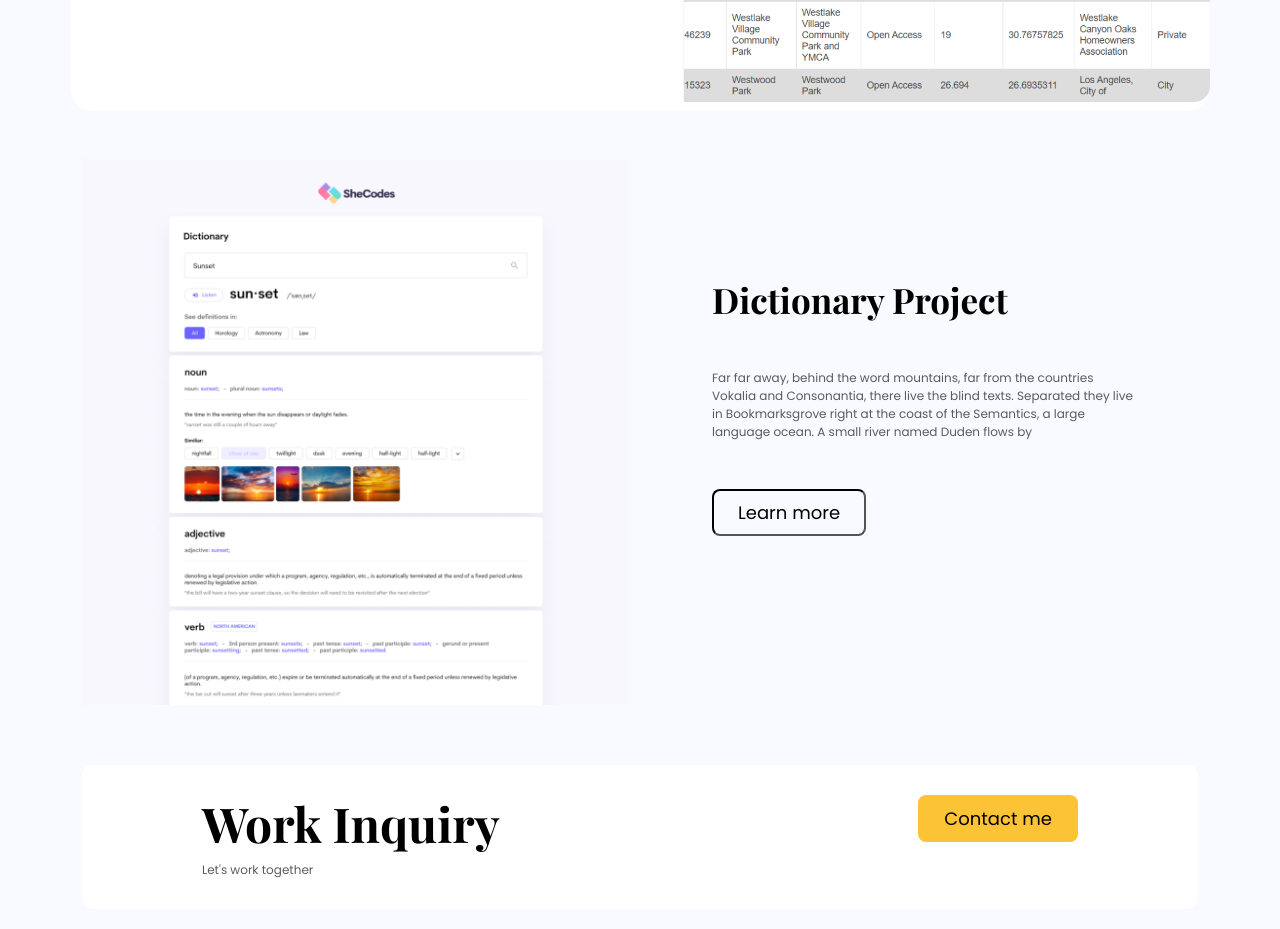
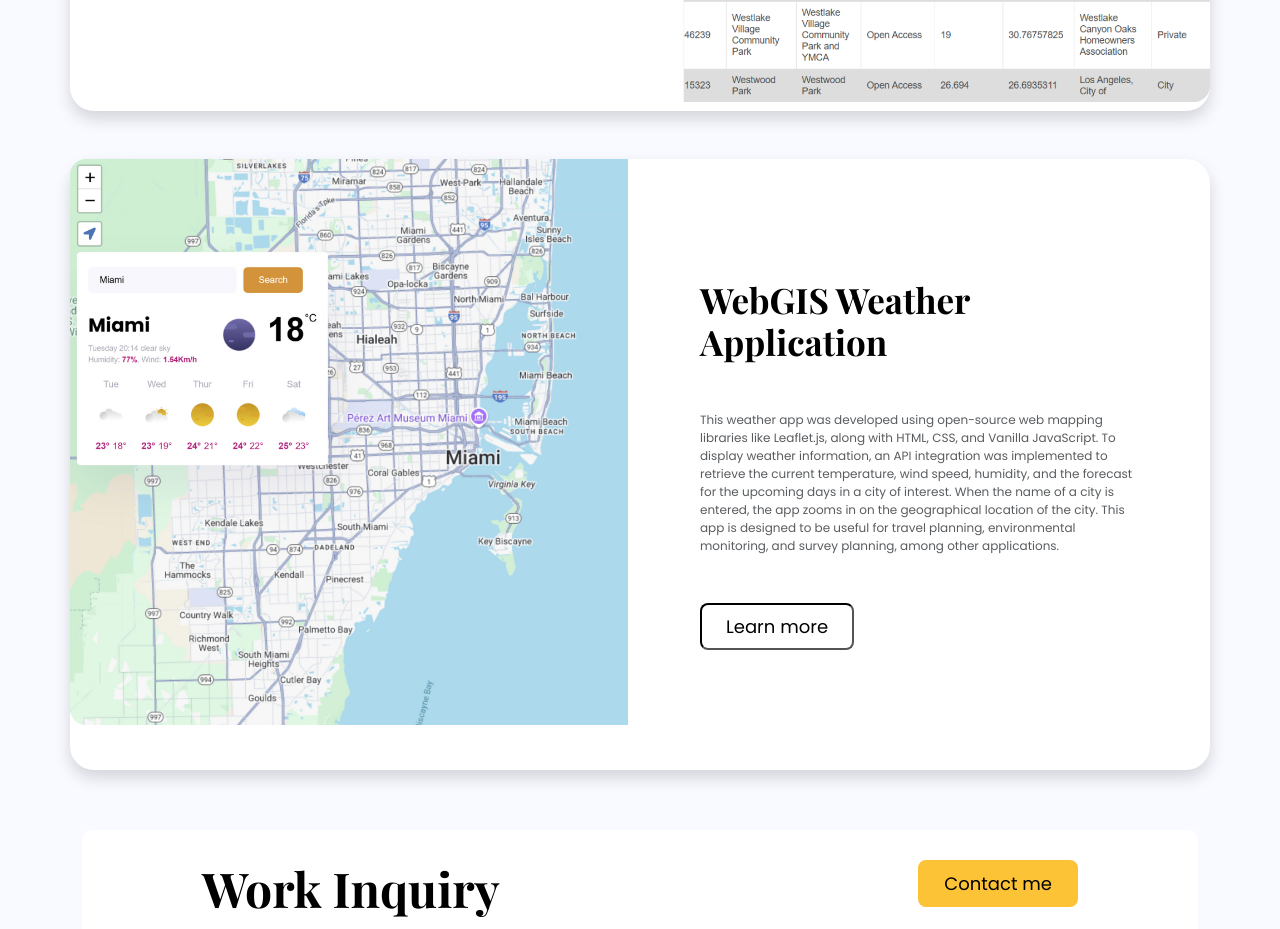
Before and after one commit to salazargc/portfolio-project, a plain HTML site: page index.html in a window 1280 px wide. Shown: the part 1871-2800 px from the top of the page. Drawn offline with nearby package versions, Linux system fonts and the light colour scheme.

Commit message:
shadow added to the rows

```diff
--- a/index.html
+++ b/index.html
@@ -76,7 +76,7 @@
     <div class="container">
       <h1 class="text-center m-5">Projects</h1>
 
-      <div class="row mb-5 bg-white">
+      <div class="row mb-5 bg-white shadow">
         <div class="col d-none d-lg-block p-0">
           <img
             src="images/weatherApp.png"
@@ -102,7 +102,7 @@
           </div>
         </div>
       </div>
-      <div class="row mb-5 bg-white">
+      <div class="row mb-5 bg-white shadow">
         <div class="col">
           <div class="project-description">
             <h2 class="mb-5">WebGIS Trails Management Application</h2>
@@ -125,22 +125,27 @@
           />
         </div>
       </div>
-      <div class="row mb-5">
-        <div class="col d-none d-lg-block">
+      <div class="row mb-5 bg-white shadow">
+        <div class="col d-none d-lg-block p-0">
           <img
-            src="images/dictionaryapp.png"
-            class="img-fluid"
-            alt=" Dictionary Project preview"
+            src="images/weatherApp.png"
+            class="img-fluid rounded-start-4"
+            alt=" Weather application preview"
           />
         </div>
         <div class="col">
           <div class="project-description">
-            <h2 class="mb-5">Dictionary Project</h2>
+            <h2 class="mb-5">WebGIS Weather Application</h2>
             <p class="mb-5 text-muted">
-              Far far away, behind the word mountains, far from the countries
-              Vokalia and Consonantia, there live the blind texts. Separated
-              they live in Bookmarksgrove right at the coast of the Semantics, a
-              large language ocean. A small river named Duden flows by
+              This weather app was developed using open-source web mapping
+              libraries like Leaflet.js, along with HTML, CSS, and Vanilla
+              JavaScript. To display weather information, an API integration was
+              implemented to retrieve the current temperature, wind speed,
+              humidity, and the forecast for the upcoming days in a city of
+              interest. When the name of a city is entered, the app zooms in on
+              the geographical location of the city. This app is designed to be
+              useful for travel planning, environmental monitoring, and survey
+              planning, among other applications.
             </p>
             <a href="/work.html" class="btn btn-branding-outline">Learn more</a>
           </div>
```
Also changed, not shown: projects.html (+5 -5 lines).
